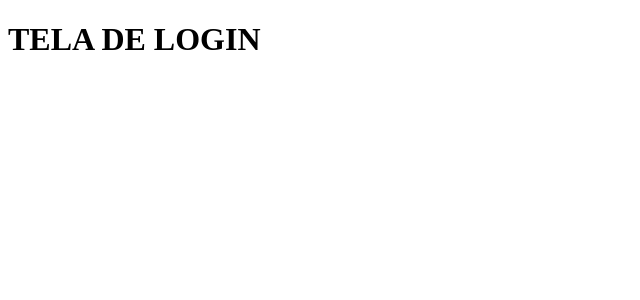
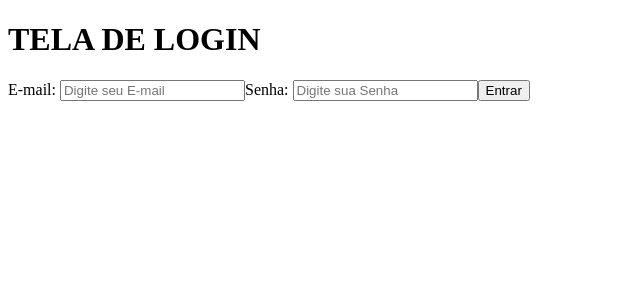
Before and after one commit to KevinAlves55/ReactAndTypescript, a React (Create React App) app: page /entrar in a window 1280 px wide. Shown: the top 300 px of the page, without its empty margins (0-640 px from the left). Built offline with nearby package versions, Linux system fonts and the light colour scheme.

Commit message:
feat: add login page and form

```diff
--- a/src/app/pages/dashboard/Dashboard.tsx
+++ b/src/app/pages/dashboard/Dashboard.tsx
@@ -1,7 +1,12 @@
+import { Link } from "react-router-dom";
+
 export const Dashboard = () => {
 
     return(
-        <p>Dashboard</p>
+        <div>
+            <p>Dashboard</p>
+            <Link to="/entrar">Login</Link>
+        </div>
     );
 
 }
--- a/src/app/pages/login/Login.tsx
+++ b/src/app/pages/login/Login.tsx
@@ -1,7 +1,39 @@
+import { useState } from "react";
+
 export const Login = () => {
 
+    const [email, setEmail] = useState("");
+    const [senha, setSenha] = useState("");
+
+    const handleLogin = () => {
+
+        console.log(email);
+        console.log(senha);
+
+
+    }
+
     return(
-        <h1>TELA DE LOGIN</h1>
+        <div>
+            <h1>TELA DE LOGIN</h1>
+
+            <form>
+                <label>
+                    <span>E-mail: </span>
+                    <input value={email} type="email" onChange={e => setEmail(e.target.value)} placeholder="Digite seu E-mail"/>
+                </label>
+
+                <label>
+                    <span>Senha: </span>
+                    <input value={senha} type="password" onChange={e => setSenha(e.target.value)}
+                    placeholder="Digite sua Senha"/>
+                </label>
+
+                <button type="button" onClick={handleLogin}>
+                    Entrar
+                </button>
+            </form>
+        </div>
     );
 
 }
```
